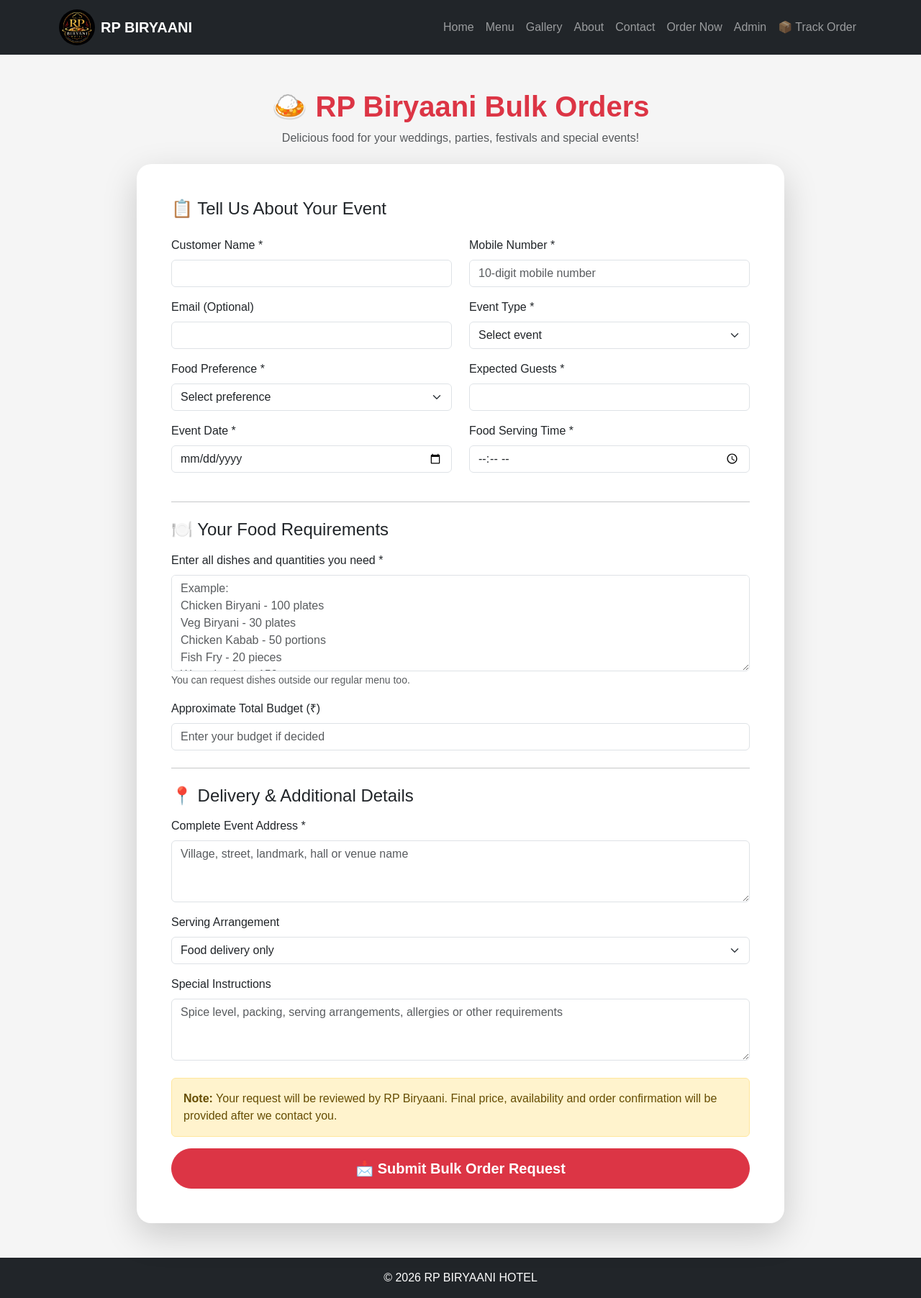
After one commit to sangeethavarun7-boop/RP-Biryaani, a Flask app: page /bulk-order in a window 1280 px wide. The commit adds this page. Shown: the whole page at 72% size. Run offline with Flask 3, Linux system fonts and the light colour scheme.

Commit message:
Fix requirements.txt

```diff
--- a/app.py
+++ b/app.py
@@ -3,12 +3,22 @@ import os
 import smtplib
 
 from email.message import EmailMessage
-from flask import Flask, render_template, request, redirect, url_for, session
+from flask import (
+    Flask, render_template, request, redirect,
+    url_for, session, flash
+)
+from datetime import datetime, date
+
 from urllib.parse import quote
-from datetime import datetime
 from functools import wraps
 
-app = Flask(__name__)
+app = Flask(
+    __name__,
+    template_folder=os.path.join(
+        os.path.dirname(os.path.abspath(__file__)),
+        "templates"
+    )
+)
 
 app.secret_key = os.environ.get("SECRET_KEY")
 
@@ -36,7 +46,6 @@ def send_order_email(order_details):
 
     message.set_content(f"""
 NEW RP BIRYAANI ORDER
-=====================
 
 Customer Name: {order_details.get("name", "")}
 Phone: {order_details.get("phone", "")}
@@ -150,6 +159,35 @@ def init_db():
 
 init_db()
 
+def init_bulk_orders_table():
+    conn = get_db()
+
+    conn.execute("""
+        CREATE TABLE IF NOT EXISTS bulk_orders (
+            id INTEGER PRIMARY KEY AUTOINCREMENT,
+            customer_name TEXT NOT NULL,
+            phone TEXT NOT NULL,
+            email TEXT,
+            event_type TEXT NOT NULL,
+            food_type TEXT NOT NULL,
+            guests INTEGER NOT NULL,
+            event_date TEXT NOT NULL,
+            event_time TEXT NOT NULL,
+            food_items TEXT NOT NULL,
+            budget REAL,
+            event_address TEXT NOT NULL,
+            service_type TEXT,
+            notes TEXT,
+            status TEXT NOT NULL DEFAULT 'Pending',
+            created_at TEXT NOT NULL
+        )
+    """)
+
+    conn.commit()
+    conn.close()
+
+
+init_bulk_orders_table()
 
 # =========================
 # FOOD PRICES
@@ -162,6 +200,90 @@ FOOD_PRICES = {
     "Kaima Unde Saaru": 200,
     "Egg Rice": 60
 }
+
+
+@app.route("/bulk-order", methods=["GET", "POST"])
+def bulk_order():
+    if request.method == "POST":
+        try:
+            customer_name = request.form.get("customer_name", "").strip()
+            phone = request.form.get("phone", "").strip()
+            email = request.form.get("email", "").strip()
+            event_type = request.form.get("event_type", "").strip()
+            food_type = request.form.get("food_type", "").strip()
+            food_items = request.form.get("food_items", "").strip()
+            event_address = request.form.get("event_address", "").strip()
+            event_date = request.form.get("event_date", "").strip()
+            event_time = request.form.get("event_time", "").strip()
+            service_type = request.form.get("service_type", "").strip()
+            notes = request.form.get("notes", "").strip()
+
+            if not all([
+                customer_name, phone, event_type, food_type,
+                food_items, event_address, event_date, event_time
+            ]):
+                flash("Please fill in all required fields.", "danger")
+                return redirect(url_for("bulk_order"))
+
+            if not phone.isdigit() or len(phone) != 10:
+                flash("Enter a valid 10-digit mobile number.", "danger")
+                return redirect(url_for("bulk_order"))
+
+            guests = int(request.form.get("guests", "0"))
+            if not 1 <= guests <= 100000:
+                flash("Enter a valid guest count.", "danger")
+                return redirect(url_for("bulk_order"))
+
+            parsed_date = date.fromisoformat(event_date)
+            if parsed_date < date.today():
+                flash("Event date cannot be in the past.", "danger")
+                return redirect(url_for("bulk_order"))
+
+            budget_text = request.form.get("budget", "").strip()
+            budget = float(budget_text) if budget_text else None
+
+            if budget is not None and (
+                budget < 0 or budget > 1000000000
+            ):
+                flash("Enter a valid budget.", "danger")
+                return redirect(url_for("bulk_order"))
+
+            conn = get_db()
+            try:
+                conn.execute("""
+                    INSERT INTO bulk_orders (
+                        customer_name, phone, email, event_type,
+                        food_type, guests, event_date, event_time,
+                        food_items, budget, event_address,
+                        service_type, notes, created_at
+                    ) VALUES (?, ?, ?, ?, ?, ?, ?, ?, ?, ?, ?, ?, ?, ?)
+                """, (
+                    customer_name, phone, email, event_type,
+                    food_type, guests, event_date, event_time,
+                    food_items, budget, event_address,
+                    service_type, notes,
+                    datetime.now().strftime("%Y-%m-%d %H:%M:%S")
+                ))
+                conn.commit()
+            finally:
+                conn.close()
+
+            flash("Your bulk order request was submitted successfully!", "success")
+            return redirect(url_for("bulk_order"))
+
+        except (ValueError, OverflowError):
+            flash("Please check your guest count, date and budget.", "danger")
+            return redirect(url_for("bulk_order"))
+
+        except sqlite3.Error:
+            app.logger.exception("Unable to save bulk order")
+            flash("Unable to save your request. Please try again.", "danger")
+            return redirect(url_for("bulk_order"))
+
+    return render_template(
+        "bulk_order.html",
+        today=date.today().isoformat()
+    )
 
 
 # =========================
--- /dev/null
+++ b/templates/bulk_order.html
@@ -0,0 +1,168 @@
+
+{% extends "base.html" %}
+
+{% block content %}
+
+<div class="container my-5">
+    <div class="text-center mb-4">
+        <h1 class="text-danger fw-bold">🍛 RP Biryaani Bulk Orders</h1>
+        <p class="text-muted">
+            Delicious food for your weddings, parties, festivals and special events!
+        </p>
+    </div>
+
+    <div class="card shadow-lg border-0 mx-auto" style="max-width: 900px;">
+        <div class="card-body p-4 p-md-5">
+
+            <h4 class="mb-4">📋 Tell Us About Your Event</h4>
+
+            {% with messages = get_flashed_messages(with_categories=true) %}
+                {% for category, message in messages %}
+                    <div class="alert alert-{{ category }}">{{ message }}</div>
+                {% endfor %}
+            {% endwith %}
+
+            <form method="POST" action="{{ url_for('bulk_order') }}">
+
+                <div class="row">
+                    <div class="col-md-6 mb-3">
+                        <label class="form-label">Customer Name *</label>
+                        <input type="text" name="customer_name"
+                               class="form-control" required maxlength="100">
+                    </div>
+
+                    <div class="col-md-6 mb-3">
+                        <label class="form-label">Mobile Number *</label>
+                        <input type="tel" name="phone"
+                               class="form-control"
+                               pattern="[0-9]{10}"
+                               maxlength="10"
+                               placeholder="10-digit mobile number" required>
+                    </div>
+
+                    <div class="col-md-6 mb-3">
+                        <label class="form-label">Email (Optional)</label>
+                        <input type="email" name="email"
+                               class="form-control" maxlength="150">
+                    </div>
+
+                    <div class="col-md-6 mb-3">
+                        <label class="form-label">Event Type *</label>
+                        <select name="event_type" class="form-select" required>
+                            <option value="">Select event</option>
+                            <option>Wedding</option>
+                            <option>Birthday Party</option>
+                            <option>Festival</option>
+                            <option>Engagement</option>
+                            <option>Family Function</option>
+                            <option>Office Event</option>
+                            <option>College Event</option>
+                            <option>Religious Function</option>
+                            <option>Other</option>
+                        </select>
+                    </div>
+
+                    <div class="col-md-6 mb-3">
+                        <label class="form-label">Food Preference *</label>
+                        <select name="food_type" class="form-select" required>
+                            <option value="">Select preference</option>
+                            <option>Vegetarian</option>
+                            <option>Non-Vegetarian</option>
+                            <option>Both Veg and Non-Veg</option>
+                        </select>
+                    </div>
+
+                    <div class="col-md-6 mb-3">
+                        <label class="form-label">Expected Guests *</label>
+                        <input type="number" name="guests"
+                               class="form-control" min="1"
+                               max="100000" required>
+                    </div>
+
+                    <div class="col-md-6 mb-3">
+                        <label class="form-label">Event Date *</label>
+                        <input type="date" name="event_date"
+                               class="form-control"
+                               min="{{ today }}" required>
+                    </div>
+
+                    <div class="col-md-6 mb-3">
+                        <label class="form-label">Food Serving Time *</label>
+                        <input type="time" name="event_time"
+                               class="form-control" required>
+                    </div>
+                </div>
+
+                <hr class="my-4">
+
+                <h4 class="mb-3">🍽️ Your Food Requirements</h4>
+
+                <div class="mb-3">
+                    <label class="form-label">
+                        Enter all dishes and quantities you need *
+                    </label>
+                    <textarea name="food_items" class="form-control"
+                              rows="5" maxlength="5000" required
+                              placeholder="Example:
+Chicken Biryani - 100 plates
+Veg Biryani - 30 plates
+Chicken Kabab - 50 portions
+Fish Fry - 20 pieces
+Water bottles - 150
+Please mention any other dishes you need."></textarea>
+                    <small class="text-muted">
+                        You can request dishes outside our regular menu too.
+                    </small>
+                </div>
+
+                <div class="mb-3">
+                    <label class="form-label">Approximate Total Budget (₹)</label>
+                    <input type="number" name="budget"
+                           class="form-control" min="0" step="1"
+                           placeholder="Enter your budget if decided">
+                </div>
+
+                <hr class="my-4">
+
+                <h4 class="mb-3">📍 Delivery & Additional Details</h4>
+
+                <div class="mb-3">
+                    <label class="form-label">Complete Event Address *</label>
+                    <textarea name="event_address" class="form-control"
+                              rows="3" maxlength="1000" required
+                              placeholder="Village, street, landmark, hall or venue name"></textarea>
+                </div>
+
+                <div class="mb-3">
+                    <label class="form-label">Serving Arrangement</label>
+                    <select name="service_type" class="form-select">
+                        <option value="Food Delivery">Food delivery only</option>
+                        <option value="Pickup">Self pickup</option>
+                        <option value="Catering Enquiry">Catering / serving enquiry</option>
+                    </select>
+                </div>
+
+                <div class="mb-4">
+                    <label class="form-label">Special Instructions</label>
+                    <textarea name="notes" class="form-control"
+                              rows="3" maxlength="3000"
+                              placeholder="Spice level, packing, serving arrangements, allergies or other requirements"></textarea>
+                </div>
+
+                <div class="alert alert-warning">
+                    <strong>Note:</strong> Your request will be reviewed by RP Biryaani.
+                    Final price, availability and order confirmation will be provided
+                    after we contact you.
+                </div>
+
+                <button type="submit"
+                        class="btn btn-danger btn-lg w-100 rounded-pill">
+                    📩 Submit Bulk Order Request
+                </button>
+
+            </form>
+        </div>
+    </div>
+</div>
+
+{% endblock %}
```
Also changed, not shown: templates/menu.html (+5 -5 lines), static/images/image.png (added).
